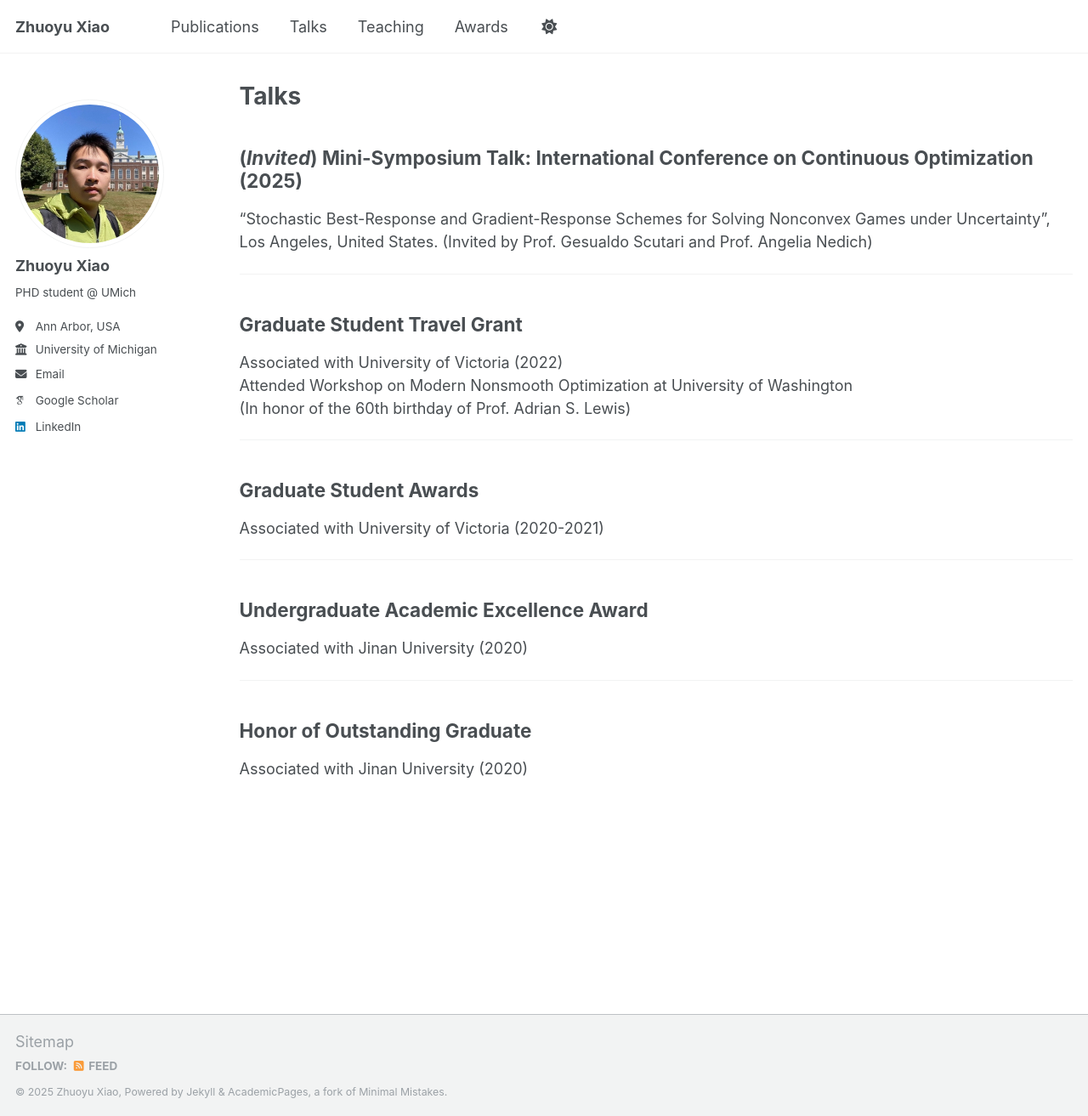
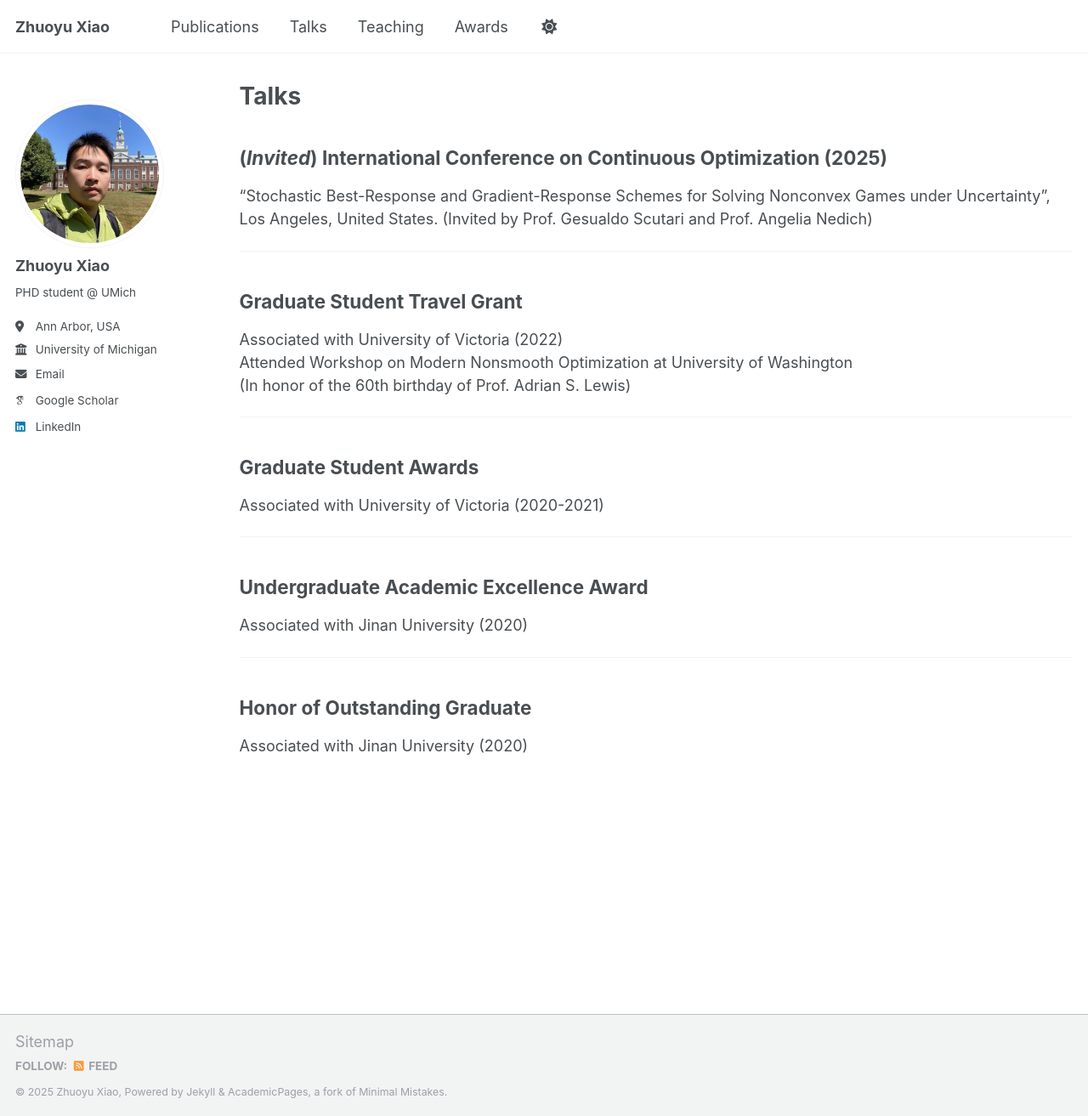
Before and after one commit to zyxiao97/zyxiao97.github.io, a Jekyll site: the page built from _pages/talks.md, in a window 1280 px wide and 1313 px high. Shown: the whole window at 85% size. Built offline with Jekyll 4.4.1, drawn with Linux system fonts in a browser that asks for light colours; some web fonts are replaced.

Commit message:
Update talks.md

```diff
--- a/_pages/talks.md
+++ b/_pages/talks.md
@@ -5,7 +5,7 @@ permalink: /talks/
 author_profile: true
 ---
 
-## (*Invited*) Mini-Symposium Talk: International Conference on Continuous Optimization (2025)
+## (*Invited*) International Conference on Continuous Optimization (2025)
 "Stochastic Best-Response and Gradient-Response Schemes for Solving Nonconvex Games under Uncertainty", Los Angeles, United States.
 (Invited by Prof. Gesualdo Scutari and Prof. Angelia Nedich)
 
```
